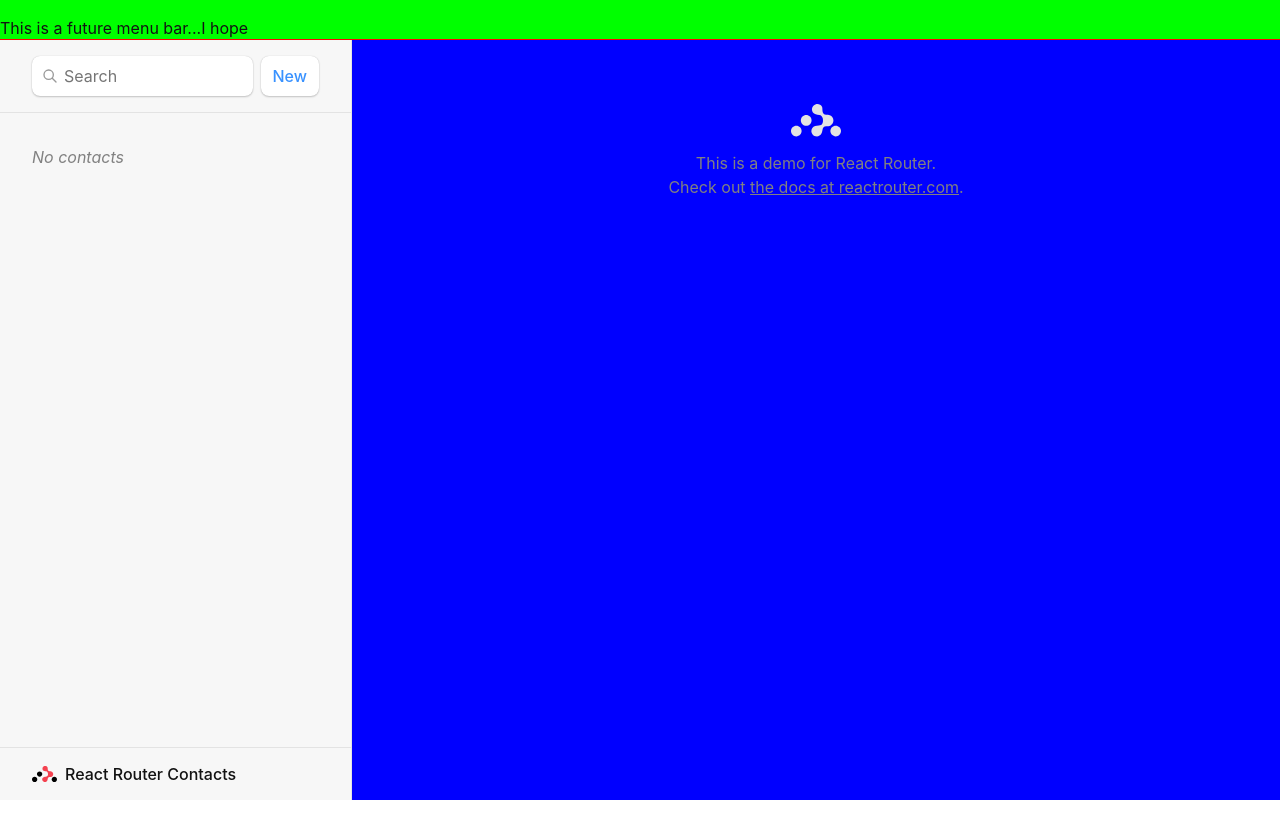
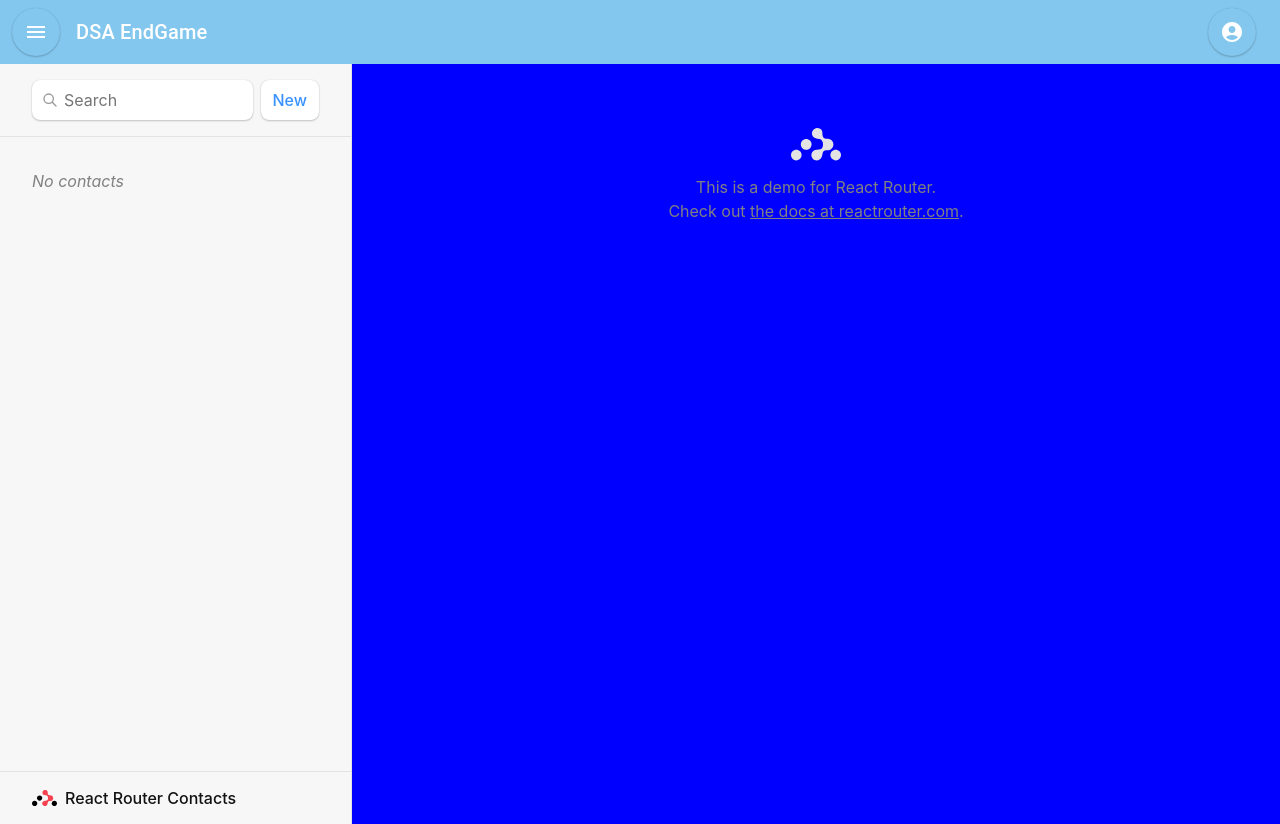
Before and after one commit to Datavengers/EndGame, a React (Vite) app in the folder production/: page / in a window 1280 px wide. Before the commit the page ends 800 px from the top, so only its background shows below. Built offline with nearby package versions, Linux system fonts and the light colour scheme.

Commit message:
add mui appbar, update readme for installation

```diff
--- a/production/package.json
+++ b/production/package.json
@@ -12,13 +12,17 @@
   "dependencies": {
     "@emotion/react": "^11.11.1",
     "@emotion/styled": "^11.11.0",
+    "@fontsource/roboto": "^5.0.5",
+    "@mui/icons-material": "^5.14.0",
     "@mui/material": "^5.14.0",
+    "@mui/styled-engine-sc": "^5.12.0",
     "localforage": "^1.10.0",
     "match-sorter": "^6.3.1",
     "react": "^18.2.0",
     "react-dom": "^18.2.0",
     "react-router-dom": "^6.14.1",
-    "sort-by": "^1.2.0"
+    "sort-by": "^1.2.0",
+    "styled-components": "^5.3.11"
   },
   "devDependencies": {
     "@types/react": "^18.2.14",
--- a/production/src/AppBar.jsx
+++ b/production/src/AppBar.jsx
@@ -3,15 +3,49 @@ import AppBar from '@mui/material/AppBar';
 import Box from '@mui/material/Box';
 import Toolbar from '@mui/material/Toolbar';
 import Typography from '@mui/material/Typography';
-import Button from '@mui/material/Button';
 import IconButton from '@mui/material/IconButton';
 import MenuIcon from '@mui/icons-material/Menu';
+import AccountCircle from '@mui/icons-material/AccountCircle';
+// import Switch from '@mui/material/Switch';
+// import FormControlLabel from '@mui/material/FormControlLabel';
+// import FormGroup from '@mui/material/FormGroup';
+import MenuItem from '@mui/material/MenuItem';
+import Menu from '@mui/material/Menu';
 
-export default function ButtonAppBar() {
+/* Change the color of the appbar using the .appbar section of index.css*/
+
+export default function MenuAppBar() {
+  const [auth, setAuth] = React.useState(true);
+  const [anchorEl, setAnchorEl] = React.useState(null);
+
+  const handleChange = (event) => {
+    setAuth(event.target.checked);
+  };
+
+  const handleMenu = (event) => {
+    setAnchorEl(event.currentTarget);
+  };
+
+  const handleClose = () => {
+    setAnchorEl(null);
+  };
+
   return (
     <Box sx={{ flexGrow: 1 }}>
+      {/* <FormGroup>
+        <FormControlLabel
+          control={
+            <Switch
+              checked={auth}
+              onChange={handleChange}
+              aria-label="login switch"
+            />
+          }
+          label={auth ? 'Logout' : 'Login'}
+        />
+      </FormGroup> */}
       <AppBar position="static">
-        <Toolbar>
+        <Toolbar className="appbar">
           <IconButton
             size="large"
             edge="start"
@@ -22,9 +56,40 @@ export default function ButtonAppBar() {
             <MenuIcon />
           </IconButton>
           <Typography variant="h6" component="div" sx={{ flexGrow: 1 }}>
-            News
+            DSA EndGame
           </Typography>
-          <Button color="inherit">Login</Button>
+          {auth && (
+            <div>
+              <IconButton
+                size="large"
+                aria-label="account of current user"
+                aria-controls="menu-appbar"
+                aria-haspopup="true"
+                onClick={handleMenu}
+                color="inherit"
+              >
+                <AccountCircle />
+              </IconButton>
+              <Menu
+                id="menu-appbar"
+                anchorEl={anchorEl}
+                anchorOrigin={{
+                  vertical: 'top',
+                  horizontal: 'right',
+                }}
+                keepMounted
+                transformOrigin={{
+                  vertical: 'top',
+                  horizontal: 'right',
+                }}
+                open={Boolean(anchorEl)}
+                onClose={handleClose}
+              >
+                <MenuItem onClick={handleClose}>Profile</MenuItem>
+                <MenuItem onClick={handleClose}>My account</MenuItem>
+              </Menu>
+            </div>
+          )}
         </Toolbar>
       </AppBar>
     </Box>
--- a/production/src/index.css
+++ b/production/src/index.css
@@ -102,7 +102,7 @@ form[action$="destroy"] button {
   width: 100%;
 }
 
-#appbar {
+/* #appbar {
   display: flex;
   flex-direction:row;
   max-height:5vh;
@@ -113,6 +113,10 @@ form[action$="destroy"] button {
 
 #appbar h1 {
   margin-top:0;
+} */
+
+.appbar {
+  background-color: rgb(132, 199, 238);
 }
 
 #content-area {
--- a/production/src/routes/root.jsx
+++ b/production/src/routes/root.jsx
@@ -10,6 +10,7 @@ import {
 } from "react-router-dom"
 import { getContacts, createContact } from "../contacts";
 import { useEffect } from "react"; //manipulates form's state in DOM directly
+import {default as AppBar} from "../AppBar";
 
 export async function action() {
     const contact = await createContact();
@@ -43,7 +44,7 @@ export default function Root() {
     return (
       <>
         <div id="appbar">
-            <p>This is a future menu bar...I hope</p>
+            <AppBar className = "logobar"/>
         </div>
         <div id = "content-area">
             <div id="sidebar">
```
Also changed, not shown: production/src/ReadMe.txt, 1 other file (tests, documents, lock files or other folders).
